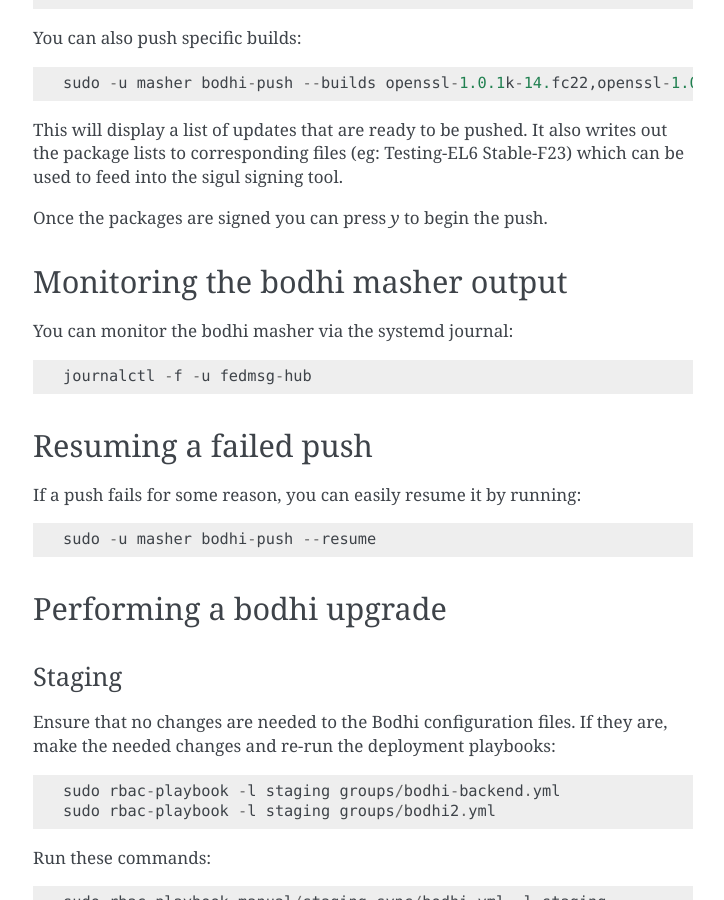
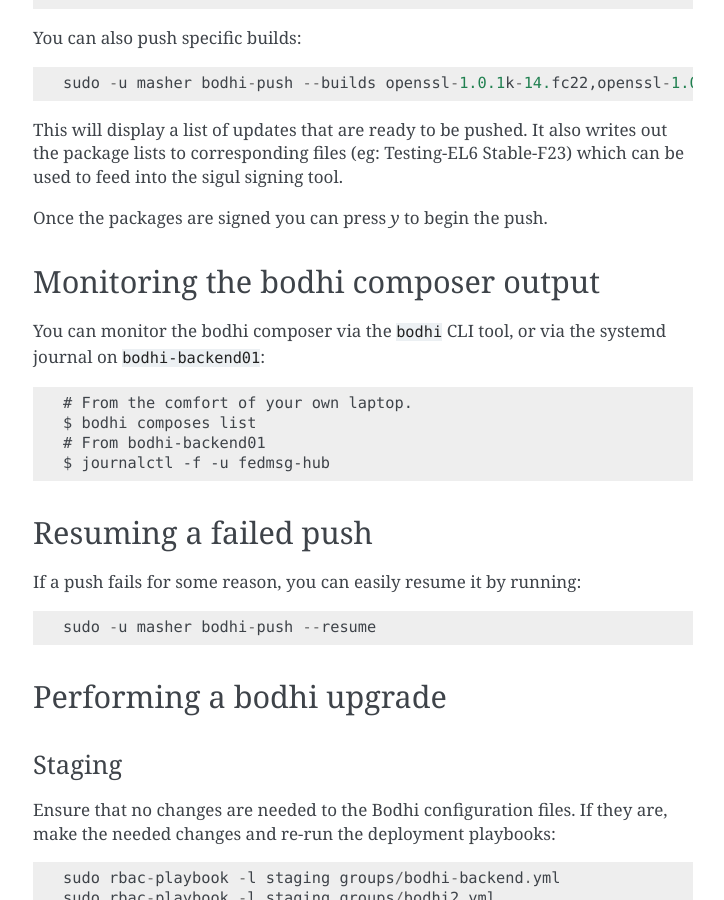
Before and after one commit to FrostyX/infra-docs, a Sphinx documentation site: the page built from docs/sysadmin-guide/sops/bodhi.rst, in a window 1280 px wide and 900 px high, scrolled down 2311 px. Shown: the whole window, without its empty margins (387-1111 px from the left). Built offline with Sphinx 7.4.7, drawn with Linux system fonts in a browser that asks for light colours; some of the changed text lies outside the part shown.

Commit message:
Update the Bodhi monitoring section.
Signed-off-by: Randy Barlow <randy@electronsweatshop.com>

```diff
--- a/docs/sysadmin-guide/sops/bodhi.rst
+++ b/docs/sysadmin-guide/sops/bodhi.rst
@@ -22,7 +22,7 @@
 3. 0-day Release Actions
 4. Configuring all bodhi nodes
 5. Pushing updates
-6. Monitoring the bodhi masher output
+6. Monitoring the bodhi composer output
 7. Resuming a failed push
 8. Performing a production bodhi upgrade
 9. Syncing the production database to staging
@@ -118,12 +118,16 @@
 Once the packages are signed you can press `y` to begin the push.
 
 
-Monitoring the bodhi masher output
-==================================
+Monitoring the bodhi composer output
+====================================
 
-You can monitor the bodhi masher via the systemd journal::
+You can monitor the bodhi composer via the ``bodhi`` CLI tool, or via the systemd journal on
+``bodhi-backend01``::
 
-        journalctl -f -u fedmsg-hub
+    # From the comfort of your own laptop.
+    $ bodhi composes list
+    # From bodhi-backend01
+    $ journalctl -f -u fedmsg-hub
 
 
 Resuming a failed push
```
